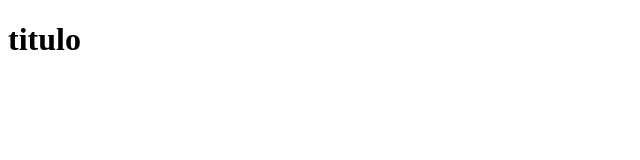
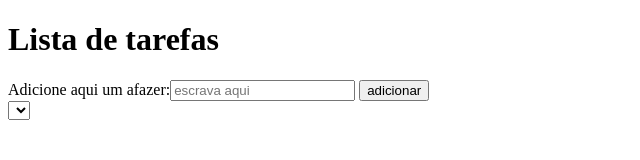
Before and after one commit to Lindgren-07/lista-de-tarefas, a plain HTML site: page index.html in a window 1280 px wide. Shown: the whole page, without its empty margins (0-640 px from the left). Drawn offline with Linux system fonts and the light colour scheme.

Commit message:
resolução (parte 1)

```diff
--- a/index.html
+++ b/index.html
@@ -3,13 +3,21 @@
     <head>
         <title>tarefas</title>
         <meta charset = "utf-8">
+        <script src="script.js"></script>
     </head>
     <body>
         <header>
-            <h1>titulo</h1>
+            <h1>Lista de tarefas</h1>
 
         </header>
         <section>
+            <div>
+                Adicione aqui um afazer:<label><input type = "txt" placeholder="escrava aqui" id = "txt"></label>
+                <input type ="button" value = "adicionar" onclick = "clicar()">
+            </div>
+            <select id = "lista">
+
+            </select>
 
         </section>
 
--- /dev/null
+++ b/script.js
@@ -0,0 +1,19 @@
+let afazeres = []
+function clicar() {
+    let txt = document.getElementById("txt").value
+    let lista = document.getElementById("lista")
+    afazeres.push(txt)
+
+   for(let i = 0; i < 1; i++){
+    let item = document.createElement("option")
+    lista.appendChild(item)
+    item.innerHTML = ` * ${afazeres}`
+   }
+   txt.value = " "
+
+
+
+
+
+
+}
```
